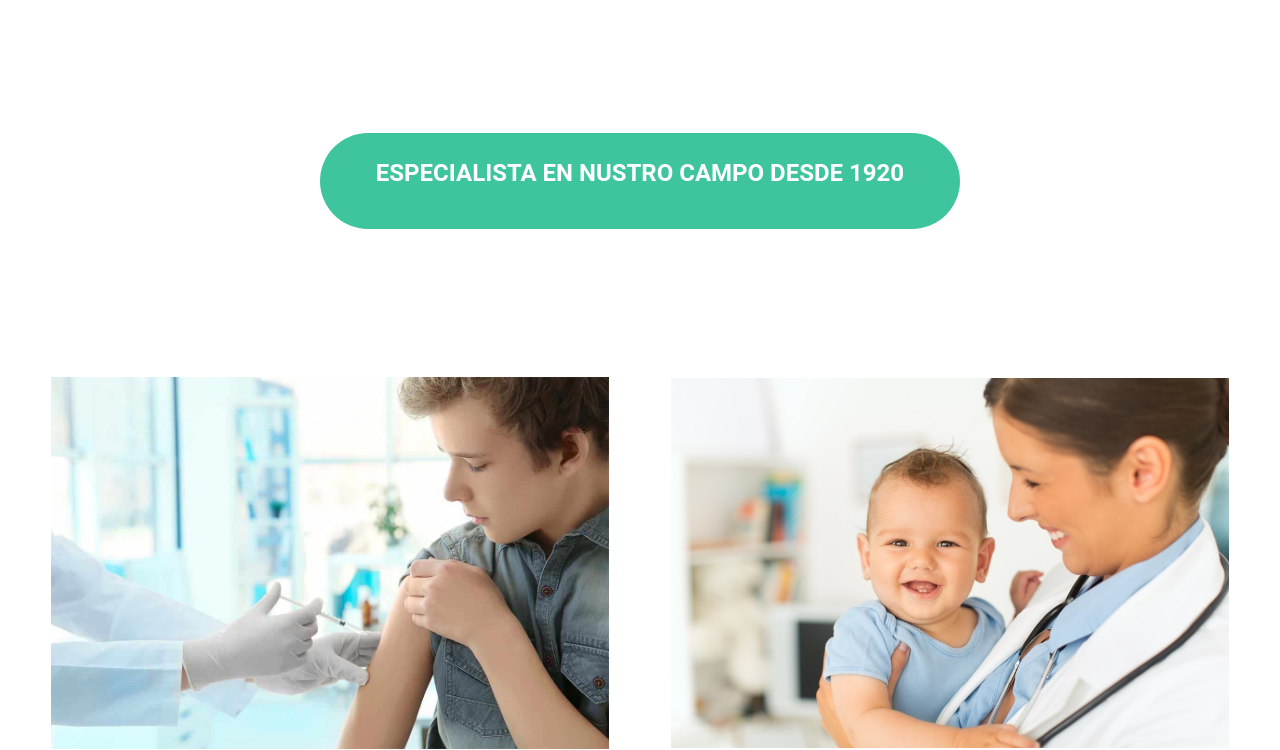
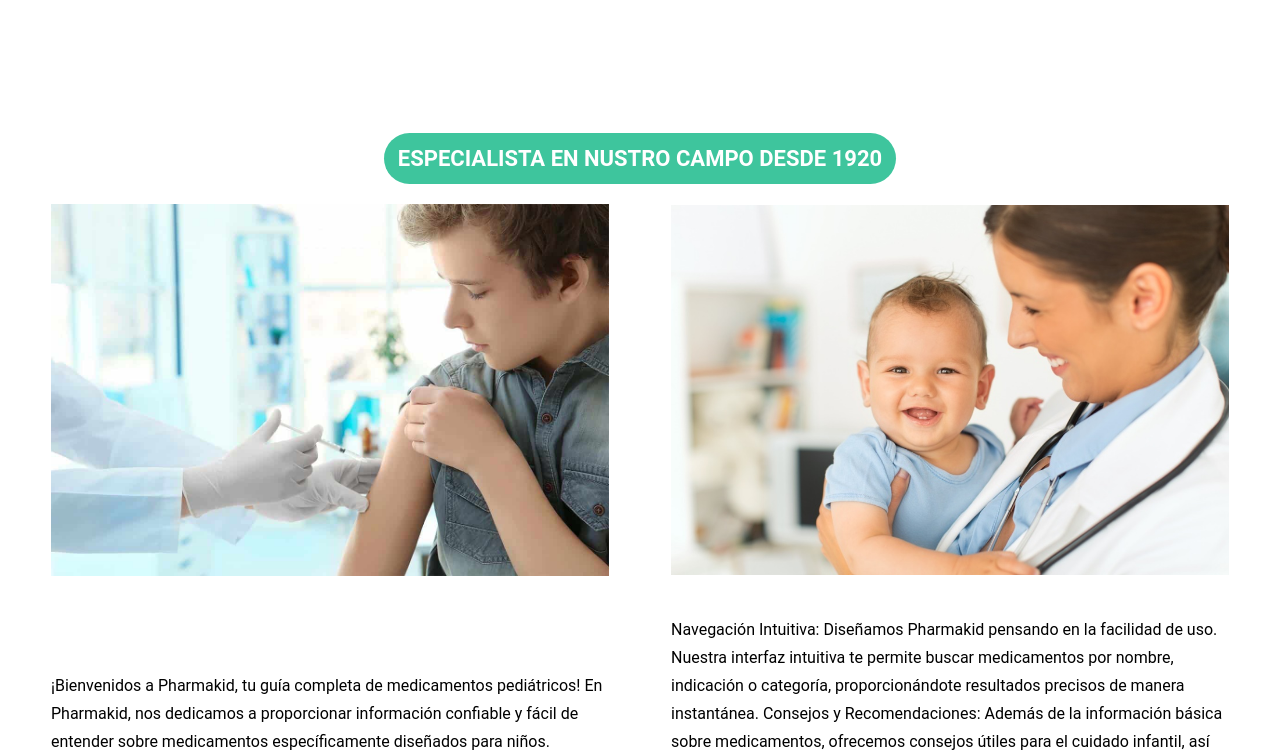
Before and after one commit to abrahamz22/FARMAKID, a PHP site: page / in a window 1280 px wide. Shown: the part 527-1277 px from the top of the page. Run offline with PHP 8.4, Linux system fonts and the light colour scheme.

Commit message:
cambios en el index.css

```diff
--- a/css/index.css
+++ b/css/index.css
@@ -71,15 +71,16 @@
 }
 #titulo1{
     background-color: #3ec59d;
-    color:#FFFFFF !important ;
+    color: #FFFFFF !important;
     border-radius: 2em;
     text-align: center;
-    width: 50%;
+    width: 40%;
     margin: auto;
-    height: 4em;
-    padding-top: 2%;
-    margin-bottom: 10%;
+    /* height: 4em; */
+    /* padding-top: 2%; */
+    /* margin-bottom: 10%; */
 }
+
 
 #publi {
     position: relative;
@@ -151,9 +152,10 @@
     margin: auto;
 }
  #titulo1 {
-    padding-bottom: 50px;
     text-align: center;
-    color: black
+    color: black;
+    font-size: 22px;
+    padding: 13px;
 }
 
 #container-paragrag{
```
